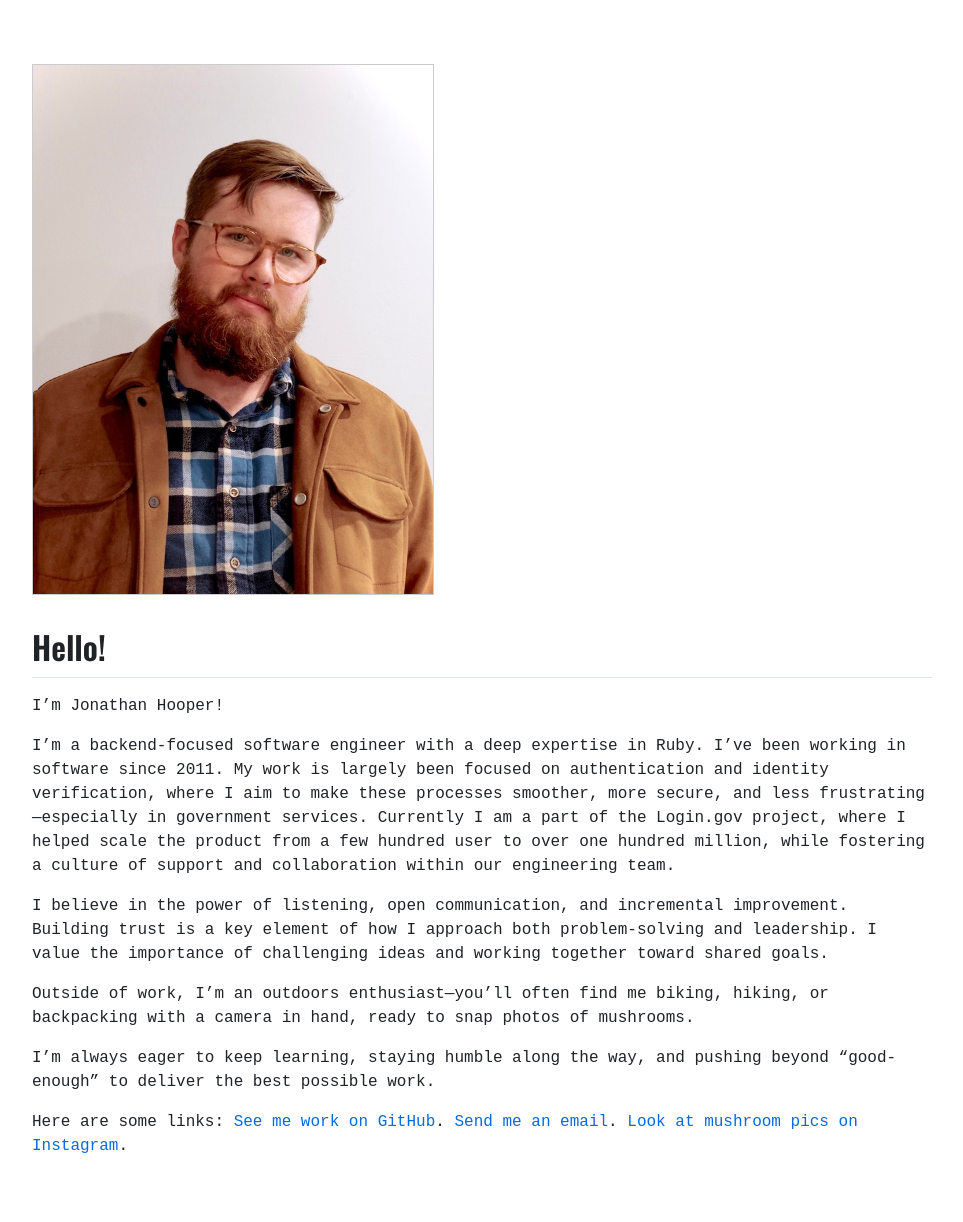
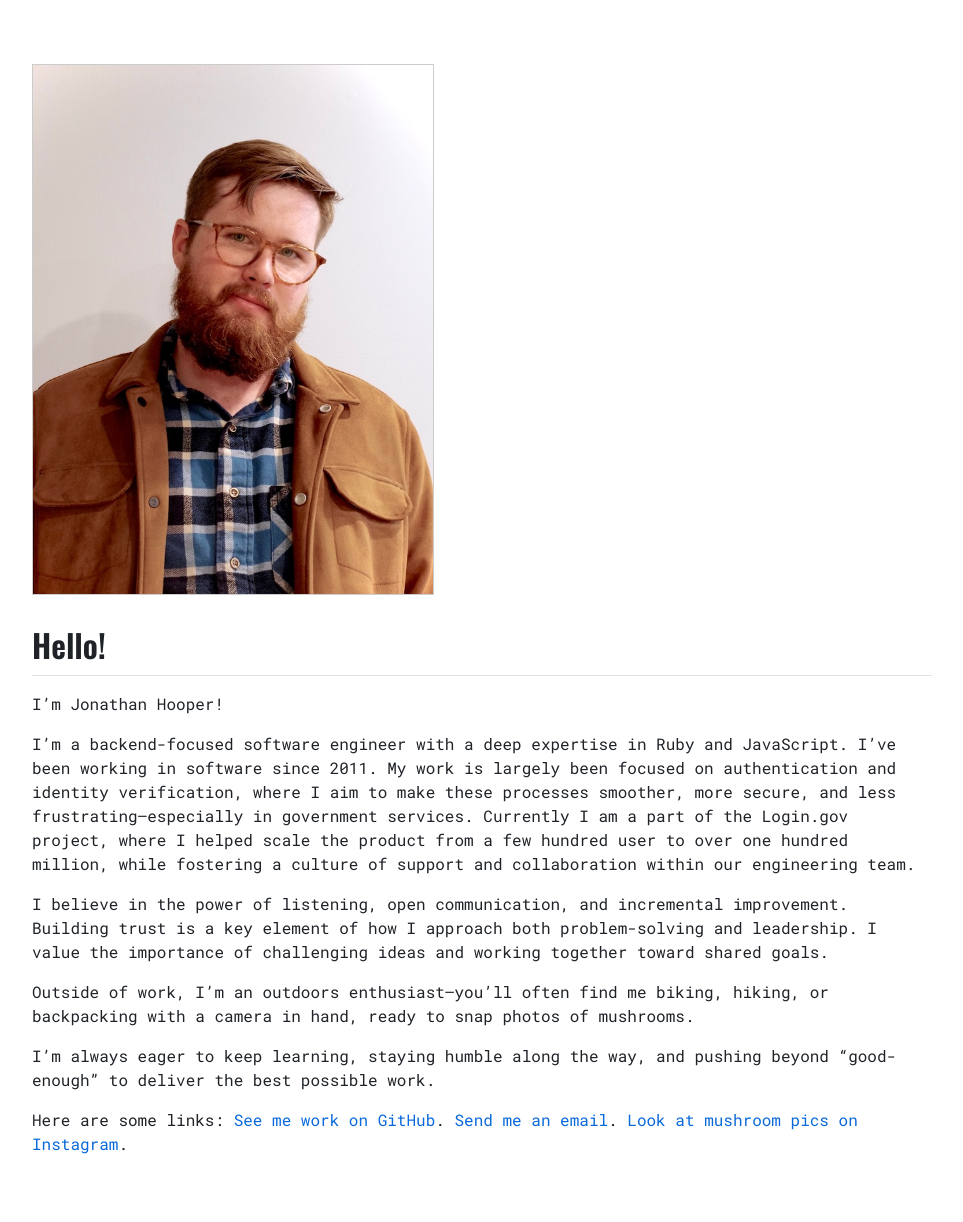
Before and after one commit to jmhooper/JonathanHooper, a Jekyll site: the page built from pages/bio.md, in a window 1280 px wide. Shown: the whole page, without its empty margins (32-995 px from the left). Built offline with Jekyll 4.4.1, drawn with Linux system fonts in a browser that asks for light colours; some web fonts are replaced.

Commit message:
Added a dynamic title and switched up the typeface again

```diff
--- a/_includes/google_fonts.html
+++ b/_includes/google_fonts.html
@@ -1,3 +1,3 @@
 <link rel="preconnect" href="https://fonts.googleapis.com">
 <link rel="preconnect" href="https://fonts.gstatic.com" crossorigin>
-<link href="https://fonts.googleapis.com/css2?family=Oswald:wght@200..700&family=PT+Mono&display=swap" rel="stylesheet">
+<link href="https://fonts.googleapis.com/css2?family=Oswald:wght@200..700&family=Roboto+Mono:ital,wght@0,100..700;1,100..700&display=swap" rel="stylesheet">
--- a/_layouts/default.html
+++ b/_layouts/default.html
@@ -2,7 +2,13 @@
 <html>
   <head>
     <meta charset="utf-8">
-    <title>Hello!</title>
+    <title>
+    {% if page.title %}
+      {{ page.title | prepend: 'Jonathan Hooper - ' }}
+    {% else %}
+      Jonathan Hooper
+    {% endif %}
+    </title>
     <meta name="description" content="My personal website">
     <meta name="author" content="Jonathan Hooper">
     <link rel="stylesheet" href=/css/styles.css type="text/css">
--- a/_sass/_main.scss
+++ b/_sass/_main.scss
@@ -1,7 +1,7 @@
 body {
   margin: 4rem;
   max-width: 900px;
-  font-family: "PT Mono", monospace;
+  font-family: "Roboto Mono", monospace;
 }
 
 h1, h2, h3, h4, h5, h6 {
--- a/index.md
+++ b/pages/bio.md
@@ -9,7 +10,7 @@
 
 I'm Jonathan Hooper!
 
-I'm a backend-focused software engineer with a deep expertise in Ruby. I've been working in software since 2011. My work is largely been focused on authentication and identity verification, where I aim to make these processes smoother, more secure, and less frustrating—especially in government services. Currently I am a part of the Login.gov project, where I helped scale the product from a few hundred user to over one hundred million, while fostering a culture of support and collaboration within our engineering team.
+I'm a backend-focused software engineer with a deep expertise in Ruby and JavaScript. I've been working in software since 2011. My work is largely been focused on authentication and identity verification, where I aim to make these processes smoother, more secure, and less frustrating—especially in government services. Currently I am a part of the Login.gov project, where I helped scale the product from a few hundred user to over one hundred million, while fostering a culture of support and collaboration within our engineering team.
 
 I believe in the power of listening, open communication, and incremental improvement. Building trust is a key element of how I approach both problem-solving and leadership. I value the importance of challenging ideas and working together toward shared goals.
 
```
Also changed, not shown: other parts of pages/bio.md (+1 -0 lines).
